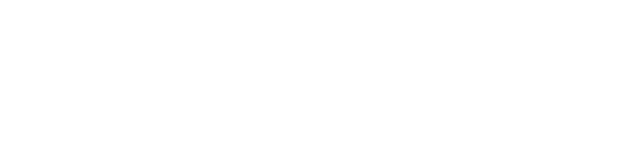
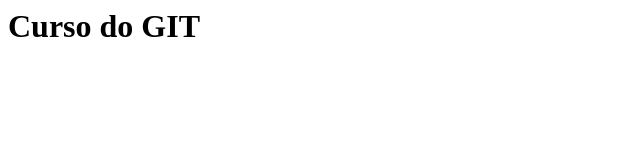
Before and after one commit to rodriguezmalvis/curso-git, a plain HTML site: page index.html in a window 1280 px wide. Shown: the whole page, without its empty margins (0-640 px from the left). Drawn offline with Linux system fonts and the light colour scheme.

Commit message:
Incluindo tag h1 com o titulo

```diff
--- a/index.html
+++ b/index.html
@@ -1,7 +1,9 @@
 <html>
     <head>
         <body>
-
+            <h1>
+                Curso do GIT
+            </h1>
         </body>
     </head>
 </html>
```
